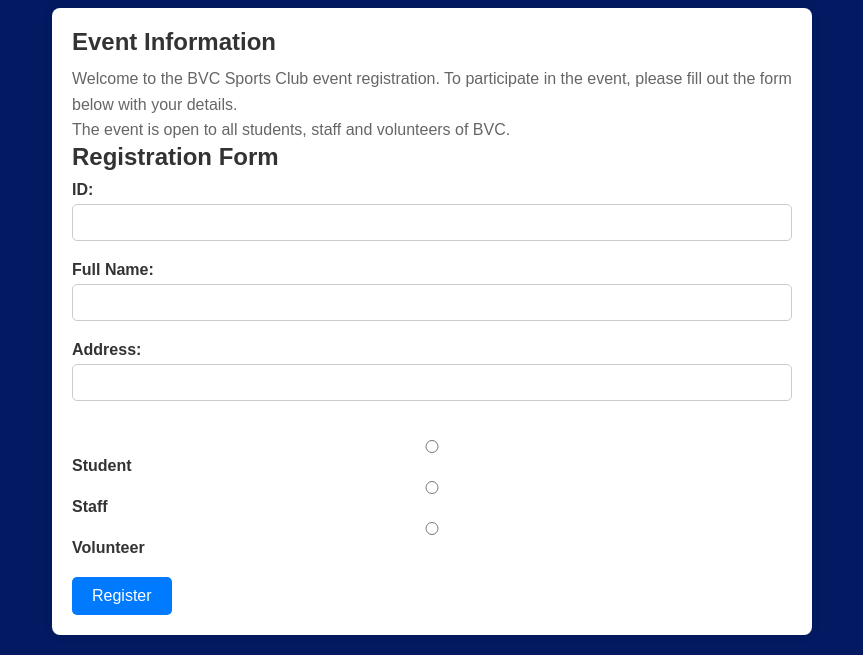
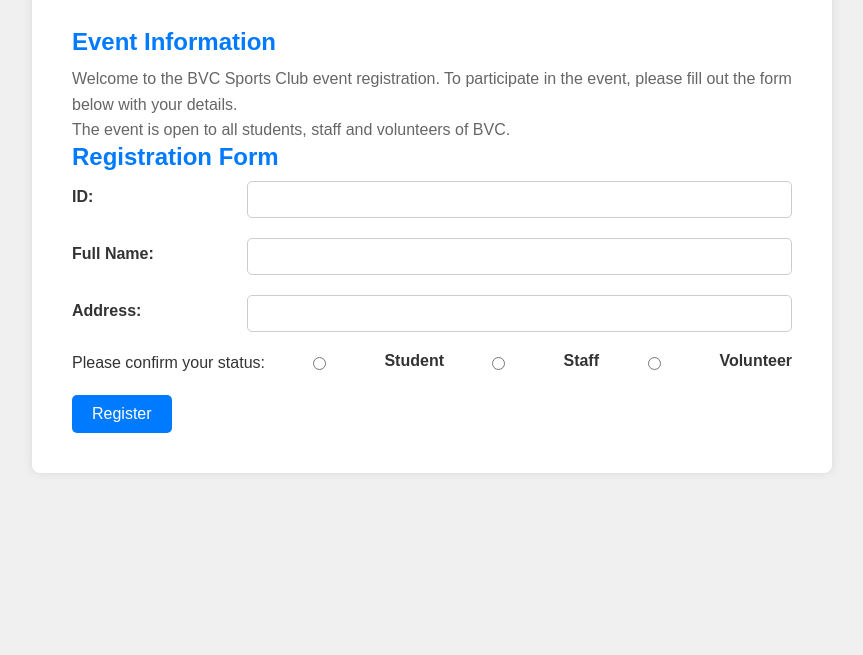
Before and after one commit to Babs-99/BVC-Sports-Club, a plain HTML site: page index.html in a window 1280 px wide. Shown: the part 148-803 px from the top of the page, without its empty margins (208-1071 px from the left). Drawn offline with nearby package versions, Linux system fonts and the light colour scheme.

Commit message:
updated the styling

```diff
--- a/styles.css
+++ b/styles.css
@@ -6,14 +6,18 @@
 }
 
 body {
-    background-color: #031a62;
-    color: #fff;
+    background-color: #f0f0f0;
+    color: #333;
 }
+
 
 .container {
     max-width: 800px;
     margin: 0 auto;
     padding: 20px;
+    background-color: #fff;
+    border-radius: 8px;
+    box-shadow: 0 0 10px rgba(0, 0, 0, 0.1);
 }
 
 .header {
@@ -23,6 +27,7 @@
 
 .header h1 {
     font-size: 32px;
+    color: #007bff;
 }
 
 .header img {
@@ -30,14 +35,11 @@
 }
 
 .content {
-    background-color: #fff;
     padding: 20px;
-    border-radius: 8px;
-    box-shadow: 0 0 10px rgba(0, 0, 0, 0.1);
 }
 
 .information h2, .registration-form h2 {
-    color: #333;
+    color: #007bff;
     font-size: 24px;
     margin-bottom: 10px;
 }
@@ -49,17 +51,19 @@
 
 .registration-form .form-group {
     margin-bottom: 20px;
+    display: flex;
+    align-items: center;
 }
 
 .registration-form label {
-    display: block;
+    flex: 1;
     color: #333;
     font-weight: bold;
     margin-bottom: 5px;
 }
 
 .registration-form input[type="text"], .registration-form input[type="radio"] {
-    width: 100%;
+    flex: 3;
     padding: 10px;
     border: 1px solid #ccc;
     border-radius: 5px;
```
